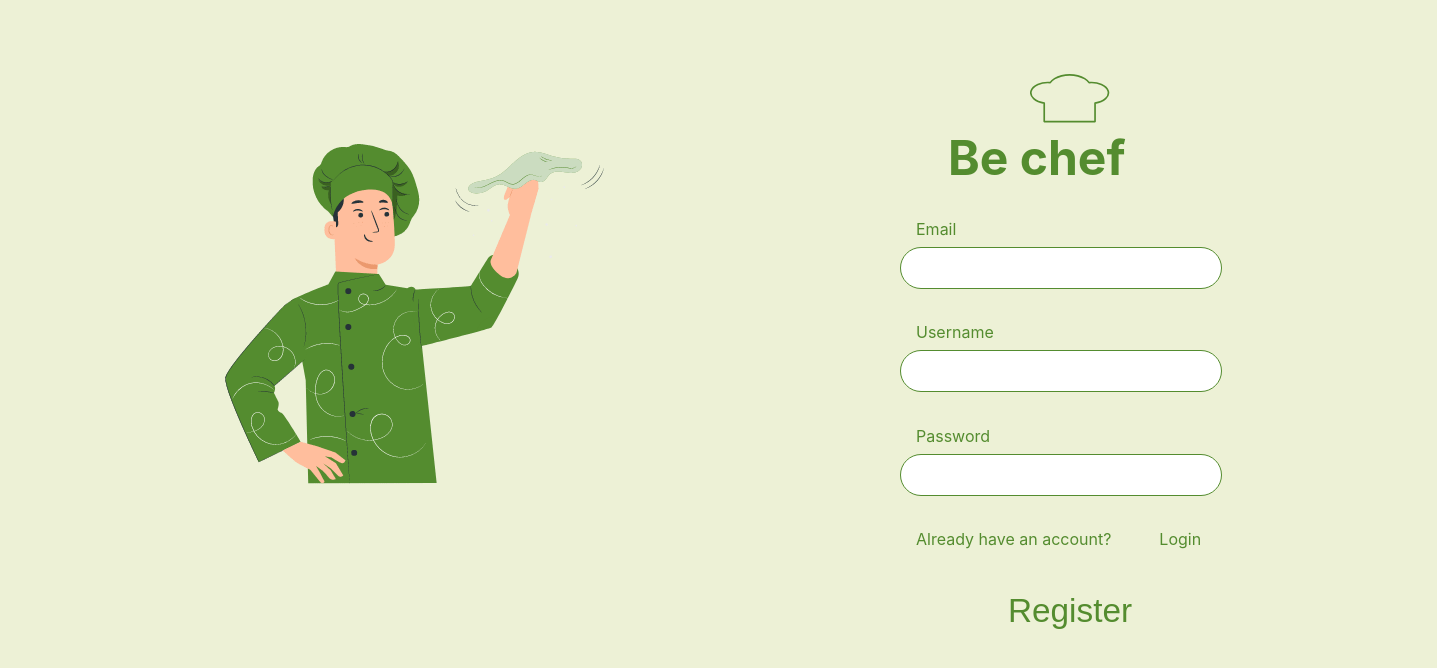
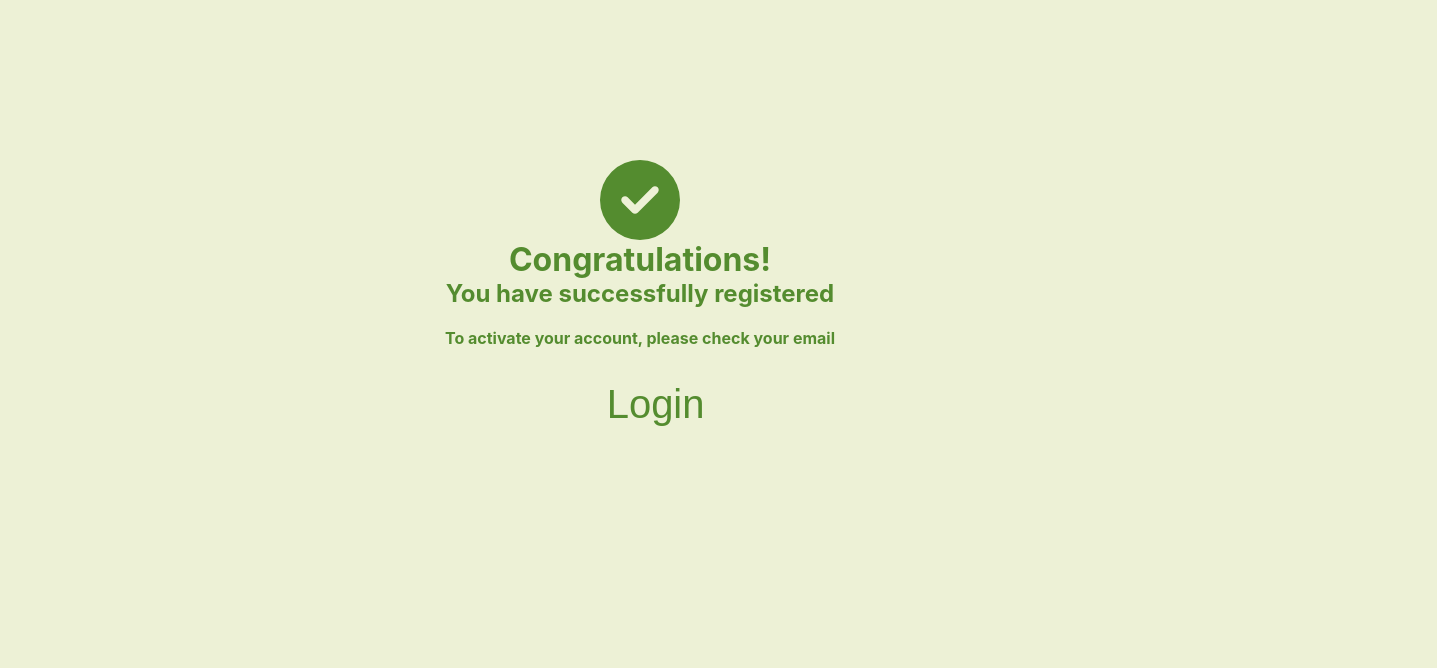
Before and after one commit to AlexandraCeobanu/BeChef, a React (Create React App) app in the folder frontend/: page /succes in a window 1280 px wide. Shown: the top 668 px of the page, 1437 px wide, since content can reach past the window. Built offline with nearby package versions, Linux system fonts and the light colour scheme.

Commit message:
create SuccessfullyRegistration page and create some routes

```diff
--- a/frontend/package.json
+++ b/frontend/package.json
@@ -3,12 +3,18 @@
   "version": "0.1.0",
   "private": true,
   "dependencies": {
+    "@fortawesome/fontawesome-svg-core": "^6.5.1",
+    "@fortawesome/free-solid-svg-icons": "^6.5.1",
+    "@fortawesome/react-fontawesome": "^0.2.0",
     "@testing-library/jest-dom": "^5.17.0",
     "@testing-library/react": "^13.4.0",
     "@testing-library/user-event": "^13.5.0",
     "axios": "^1.6.7",
+    "fontawesome": "^5.6.3",
+    "fortawesome": "^0.0.1-security",
     "react": "^18.2.0",
     "react-dom": "^18.2.0",
+    "react-router-dom": "^6.22.1",
     "react-scripts": "5.0.1",
     "web-vitals": "^2.1.4"
   },
--- a/frontend/src/components/App.js
+++ b/frontend/src/components/App.js
@@ -1,9 +1,18 @@
 
 import React from 'react';
+import { BrowserRouter as Router, Routes,Route} from 'react-router-dom';
 import Login from '../components/Login'
 import Register from './Register';
+import SuccessfullyRegistration from './SuccessfullyRegistration';
 export default function App(){
     return(
-        <Register></Register>
+        <Router>
+            <Routes>
+                <Route path="/" element= {<Login/>}></Route>
+                <Route path='/login' element= {<Login/>}></Route>
+                <Route path="/register" element={<Register/>}></Route>
+                <Route path="/succes" element ={<SuccessfullyRegistration/>}></Route>
+            </Routes>
+        </Router>
     )
 }
--- a/frontend/src/components/Register.js
+++ b/frontend/src/components/Register.js
@@ -5,14 +5,16 @@ import { useNavigate } from "react-router-dom";
 import {registerUser} from '../services/register'
 export default function Register(){
 
-
-
+    const navigate = useNavigate();
     const [error,setError] = useState(false);
     const [errorMessage,setErrorMessage] = useState("");
     const [email,setEmail] = useState("");
     const [username,setUsername] = useState("");
     const [password,setPassword] = useState("");
 
+    const handleLoginClick = (event) => {
+        navigate('/login');
+    }
     const changeEmailHandler = (event) =>{
         setEmail(event.target.value);
         setErrorMessage("");
@@ -42,6 +44,7 @@ export default function Register(){
                 setEmail("");
                 setUsername("");
                 setPassword("");
+                navigate('/succes');
             }
         )
         .catch((error) => {
@@ -75,7 +78,7 @@ export default function Register(){
 
                 <div id="line2">
                 <p>Already have an account?</p>
-                <p>Login</p>
+                <button onClick={handleLoginClick}>Login</button>
                 </div>
 
                 <input type="submit" id="submit" name="submit" value="Register"></input>
--- /dev/null
+++ b/frontend/src/components/SuccessfullyRegistration.js
@@ -0,0 +1,22 @@
+
+import React from 'react'
+import { useNavigate } from 'react-router-dom';
+import { FontAwesomeIcon } from '@fortawesome/react-fontawesome'
+import { faCircleCheck} from '@fortawesome/free-solid-svg-icons';
+import '../styles/successfullyRegistration.scss'
+export default function SuccessfullyRegistration()
+{
+    const navigate = useNavigate();
+    const handleClick = () => {
+        navigate("/login");
+    }
+    return(
+        <div className='success'>
+            <FontAwesomeIcon id="circle-check" icon={faCircleCheck} size="5x" />
+            <h1>Congratulations!</h1>
+            <h2>You have successfully registered</h2><br></br>
+            <h4>To activate your account, please check your email</h4>
+            <button onClick={handleClick}>Login</button>
+        </div>
+    )
+}
--- a/frontend/src/styles/register.scss
+++ b/frontend/src/styles/register.scss
@@ -1,3 +1,4 @@
+@import './variables.scss';
 #hat2{
     position: absolute;
     bottom:4em;
@@ -5,3 +6,10 @@
     z-index: 1;
     width:5em;
 }
+button {
+        border:none;
+        background: none;
+        color : $primary-color;
+        margin-left: 2em;
+        font-size: 1em;
+}
--- /dev/null
+++ b/frontend/src/styles/successfullyRegistration.scss
@@ -0,0 +1,16 @@
+@import './variables.scss';
+.success{
+    margin-top: 10em;
+    text-align: center;
+    color : $primary-color;
+    #circle-check{
+        color: $primary-color;
+    }
+    button {
+        border:none;
+            background: none;
+            color : $primary-color;
+            transform: scale(2.5);
+            margin-top: 3em;
+    }
+}
```
Also changed, not shown: 1 other file (tests, documents, lock files or other folders).
